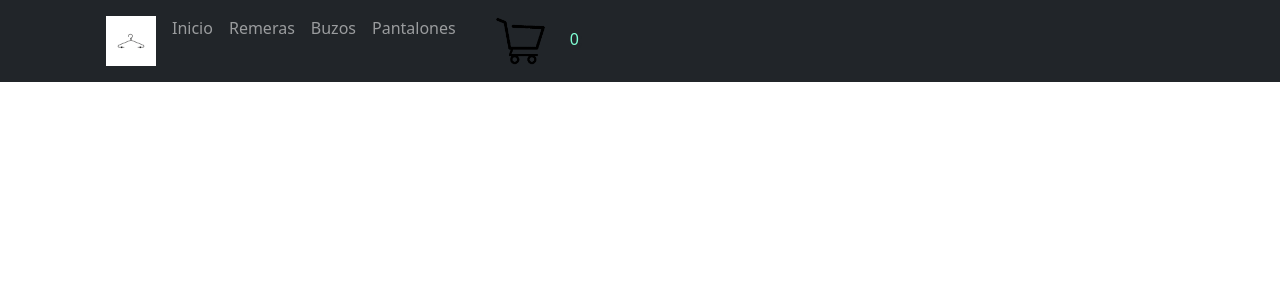
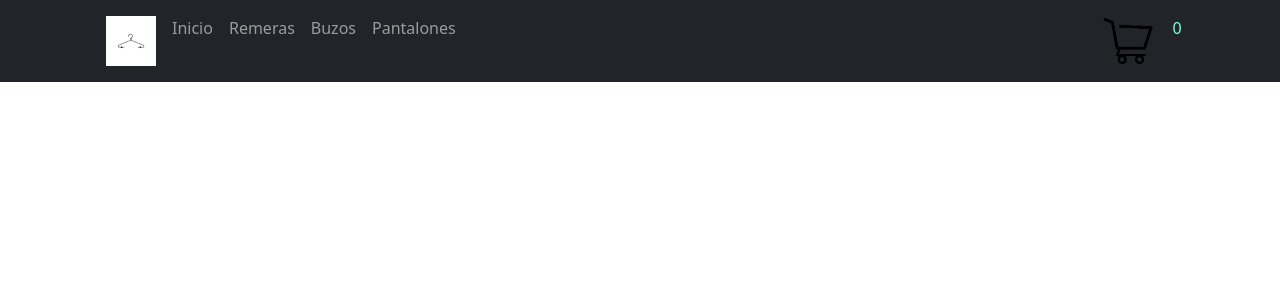
Before and after one commit to facuferrando/ecommercegenerico, a React (Create React App) app: page / in a window 1280 px wide. Shown: the top 300 px of the page. Built offline with nearby package versions, Linux system fonts and the light colour scheme; no server answers; the database is empty.

Commit message:
carrito a la derecha

```diff
--- a/src/App.css
+++ b/src/App.css
@@ -10,3 +10,8 @@ span{
 .h4estilo{
   text-decoration: none;
 }
+
+div .carroflex.container{
+  display: flex;
+  justify-content: flex-end;
+}
--- a/src/components/CartWidget.jsx
+++ b/src/components/CartWidget.jsx
@@ -19,11 +19,8 @@ export const CartWidget = () => {
 
     return(
         <>
-        <Container onClick={handleShow} >
-
+        <Container className="carroflex" onClick={handleShow} >
             <img  src={carro} alt='carrito' /> <span>{totalWidget}</span>;
-
-
         </Container>
 
         <Offcanvas placement={"end"} show={show} onHide={handleClose}>
```
Also changed, not shown: 1 other file (tests, documents, lock files or other folders).
